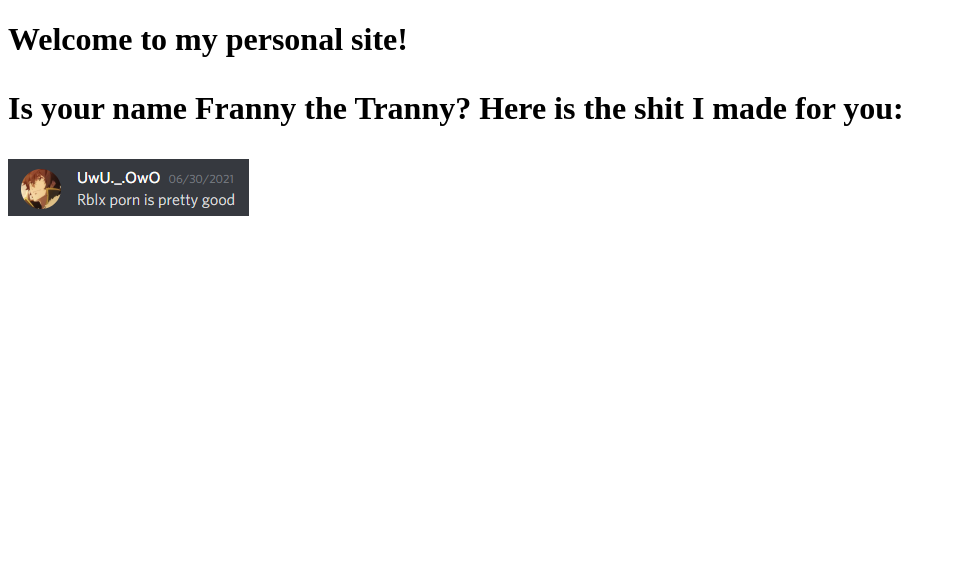
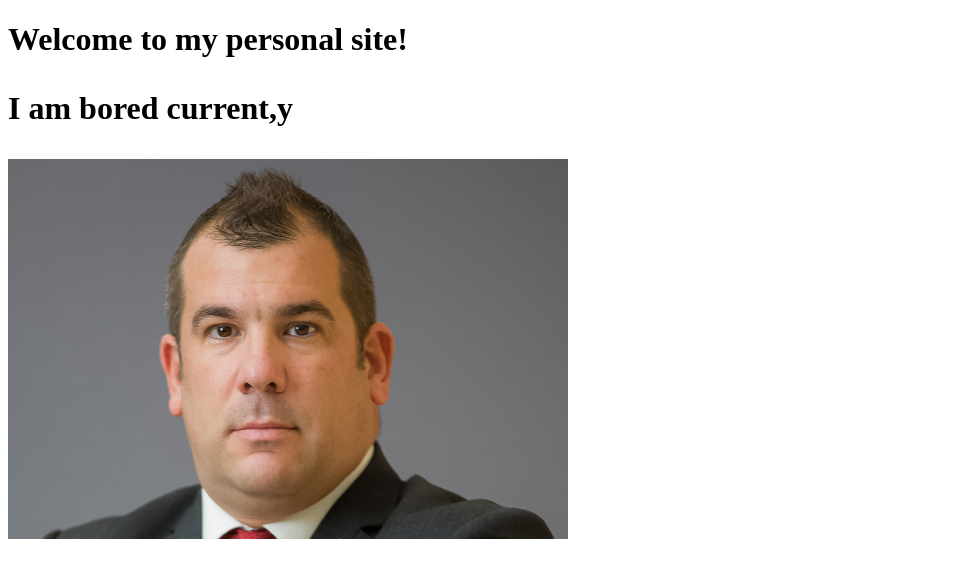
Before and after one commit to beenutt/digglesnout, a plain HTML site: page index.html in a window 1280 px wide. Shown: the whole page, without its empty margins (0-956 px from the left). Drawn offline with Linux system fonts and the light colour scheme.

Commit message:
Update index.html

```diff
--- a/index.html
+++ b/index.html
@@ -4,7 +4,7 @@
 <h1>Welcome to my personal site!<h1>
 </head>
 <body>
-<p> Is your name Franny the Tranny? Here is the shit I made for you: <p>
-<img src="bruh.png" alt="DIDN'T WORK HOMOSEXUAL SITE">
+<p> I am bored current,y <p>
+<img src="8397.png" alt="DIDN'T WORK BRRRR">
 </body>
 </html>
```
